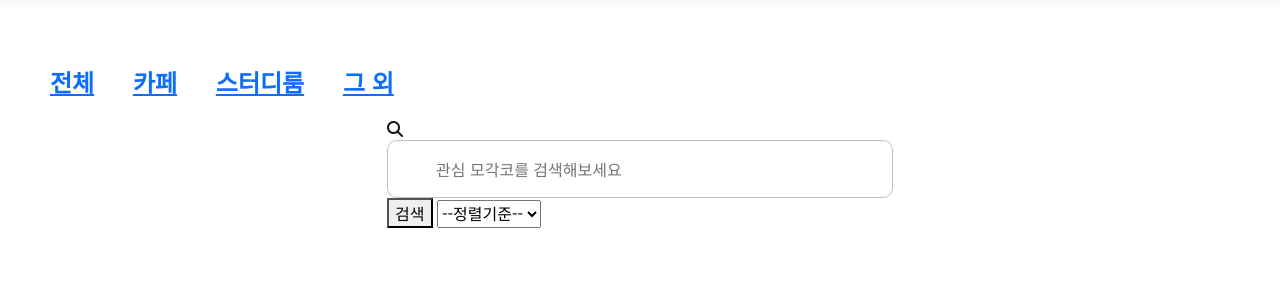
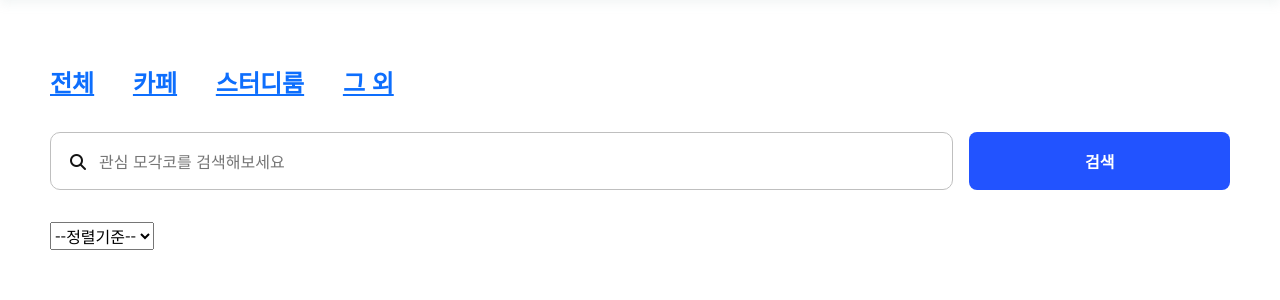
Before and after one commit to PIRO17-TEAM-MOCO/moco, a Django app: page /place/ in a window 1280 px wide. Shown: the part 56-356 px from the top of the page. Run offline with Django 4.2, Linux system fonts and the light colour scheme; data that the repository does not hold is empty; some libraries are stand-ins or nearby versions.

Commit message:
[style] place css 수정

```diff
--- a/place/templates/place/base.html
+++ b/place/templates/place/base.html
@@ -23,6 +23,7 @@
     <link rel="stylesheet" href="{% static 'css/base.css' %}" />
     <link rel="stylesheet" href="{% static 'css/place_home.css' %}" />
     <link rel="stylesheet" href="{% static 'css/place_detail.css' %}" />
+    <link rel="stylesheet" href="{% static 'css/place_update.css' %}" />
     <link rel="stylesheet" href="{% static 'css/place_write.css' %}" />
     <title>MOCO</title>
   </head>
--- a/place/templates/place/home.html
+++ b/place/templates/place/home.html
@@ -1,4 +1,5 @@
 {% extends 'place/base.html' %}
+{% load static %}
 {% block content %}
 <div class="content">
   <div class="content-category"> <!--카테고리-->
@@ -8,15 +9,19 @@
     <div class="content-category__item"><a href="{% url 'place:home' 'etc' %}">그 외</a></div>
   </div>
 
-  <form method="GET">
+  <form class="place-search" method="GET">
      <!--검색-->
       <i class="fa-solid fa-magnifying-glass"></i>
       {% if search %}
-      <input value="{{ search }}" type="text" name="search" class="search__input" placeholder="관심 모각코를 검색해보세요">
-      <button type="submit"">검색</button>
+      <div class="place-search__content">
+        <input value="{{ search }}" type="text" name="search" class="search__input" placeholder="관심 모각코를 검색해보세요">
+        <button class="place-search__btn" type="submit">검색</button>
+      </div>
       {% else %}
-      <input type="text" name="search" class="search__input" placeholder="관심 모각코를 검색해보세요">
-      <button type="submit"">검색</button>
+      <div class="place-search__content">
+        <input type="text" name="search" class="search__input" placeholder="관심 모각코를 검색해보세요">
+        <button class="place-search__btn" type="submit">검색</button>
+      </div>
       {% endif %}
 		<select id="sort" name="sort" onchange="this.form.submit()">
 			<option value="default">--정렬기준--</option>
@@ -41,7 +46,15 @@
           <div class="content-box__rating">{{place.rating}}</div>
         </div>
         <div class="content-box__bottom">
-          <span><i class="fa-solid fa-circle-user"></i>{{place.user}}</span>
+          <span class="content-box__profile">
+              {% if user.profile_img %}
+              <div class="profile_img"><img src="{{user.profile_img.url}}" alt="profile_img"></img></div>
+              <div>{{place.user}}</div>
+              {% else %}
+              <div class="profile_img"><img src="{% static "img/moco_symbol.png" %}" alt="profile_img"></img></div>
+              <div>{{place.user}}</div>
+              {% endif %}
+          </span>
           <span>
             <span style="margin-right: 0.5rem;"><i class="fa-solid fa-comment-dots"></i>{{place.comment_count}}</span>
             <span><i class="fa-regular fa-heart"></i>{{place.likes}}</span>
--- a/static/css/place_detail.css
+++ b/static/css/place_detail.css
@@ -270,3 +270,24 @@
   color: #2253ff;
   font-size: 14px;
 }
+
+/* 프로필 사진 */
+
+.content-title__img .profile_img {
+  width: 2.5rem;
+  height: 2.5rem;
+  margin-right: 0.5rem;
+}
+
+.profile_img img {
+  display: inline-block;
+  object-fit: cover;
+  width: 100%;
+  height: 100%;
+  border-radius: 80%;
+}
+
+.content-box__profile {
+  display: flex;
+  align-items: center;
+}
--- a/static/css/place_home.css
+++ b/static/css/place_home.css
@@ -20,6 +20,46 @@
   flex-direction: row;
   width: 100%;
   margin: 0.5rem auto;
+}
+
+.place-search {
+  position: relative;
+  margin: 1rem 0;
+}
+
+.place-search, .place-search__content {
+  width: 100%;
+}
+
+.place-search__content {
+  display: flex;
+  margin: 0 0 2rem 0;
+}
+
+.search__input {
+  flex-basis: 100px;
+  flex-grow: 5;
+  margin-right: 1rem;
+}
+
+.place-search__btn{
+  flex-basis: 100px;
+  flex-grow: 1;
+}
+
+.place-search__btn {
+  background-color: #2253FF;
+  border: none;
+  border-radius: 0.5rem;
+  color: white;
+  padding: 0.75rem 2rem;
+  font-weight: 600;
+}
+
+.place-search i {
+  position: absolute;
+  left: 1.25rem;
+  top: 19%;
 }
 
 .search__input,
@@ -97,6 +137,8 @@
 
 .content-box__bottom {
   padding: 1rem;
+  display: flex;
+  align-items: center;
 }
 
 .content-box__img {
@@ -145,3 +187,19 @@
 .content-box__bottom span i {
   margin-right: 0.5rem;
 }
+
+/* 프로필 사진 */
+
+.content-box__profile .profile_img {
+  width: 2rem;
+  height: 2rem;
+  margin-right: 0.5rem;
+}
+
+.profile_img img {
+  display: inline-block;
+  object-fit: cover;
+  width: 100%;
+  height: 100%;
+  border-radius: 80%;
+}
```
Also changed, not shown: place/templates/place/detail.html (+7 -1 lines).
